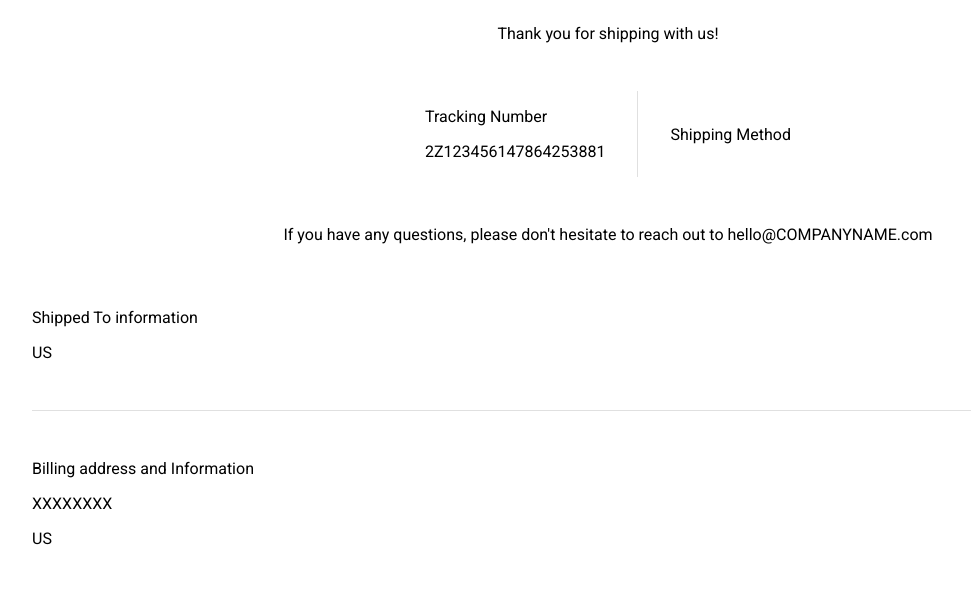
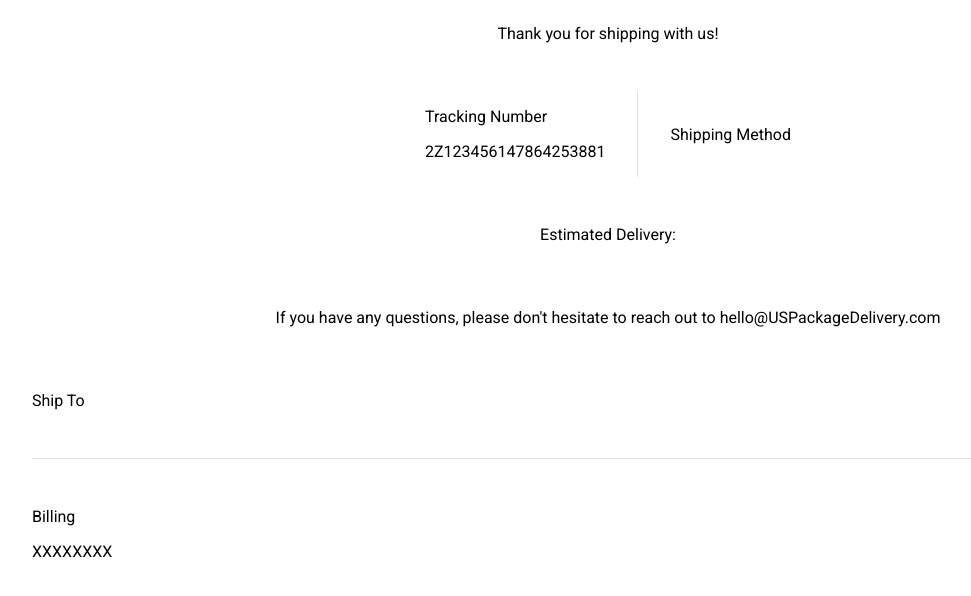
Before and after one commit to JCVCoding/shipping-app, a React (Vite) app: page /confirmation in a window 1280 px wide. Shown: the top 596 px of the page, without its empty margins (32-1003 px from the left). Built offline with nearby package versions, Linux system fonts and the light colour scheme.

Commit message:
Remove country dropdown and its state, rearrange info on confirmation page

```diff
--- a/src/components/ShippingForm.tsx
+++ b/src/components/ShippingForm.tsx
@@ -19,7 +19,6 @@ type ShippingFormFields = {
   shipperZip: string;
   shipperEmail: string;
   recipientName: string;
-  recipientCountry: string;
   recipientAddress: string;
   recipientCity: string;
   recipientState: string;
@@ -68,18 +67,6 @@ const ShippingForm = () => {
               onInput={({ target }) => dispatchToStore(target)}
               fullWidth
             />
-            <TextField
-              select
-              fullWidth
-              label='Country'
-              id='country_from'
-              defaultValue={ship.shipperCountry}
-              name='shipperCountry'
-              onInput={({ target }) => dispatchToStore(target)}
-              variant='standard'
-            >
-              <MenuItem value={'US'}>United States of America</MenuItem>
-            </TextField>
             <TextField
               label='Street Address'
               id='address_from'
@@ -186,20 +173,6 @@ const ShippingForm = () => {
               onInput={({ target }) => dispatchToStore(target)}
               fullWidth
             />
-            <TextField
-              select
-              fullWidth
-              label='Country'
-              id='country_to'
-              defaultValue={ship.recipientCountry}
-              {...register('recipientCountry', { required: 'Name required' })}
-              error={errors.recipientCountry?.type ? true : false}
-              helperText={errors.recipientCountry?.message}
-              onChange={({ target }) => dispatchToStore(target)}
-              variant='standard'
-            >
-              <MenuItem value={'US'}>United States of America</MenuItem>
-            </TextField>
             <TextField
               label='Street Address'
               id='address_to'
--- a/src/features/ship/shipSlice.ts
+++ b/src/features/ship/shipSlice.ts
@@ -3,7 +3,6 @@ import { createSlice } from '@reduxjs/toolkit';
 type ShipFormFields = {
   name:
     | 'shipperName'
-    | 'shipperCountry'
     | 'shipperAddress'
     | 'shipperAddress2'
     | 'shipperCity'
@@ -11,7 +10,6 @@ type ShipFormFields = {
     | 'shipperPhone'
     | 'shipperEmail'
     | 'recipientName'
-    | 'recipientCountry'
     | 'recipientAddress'
     | 'recipientAddress2'
     | 'recipientCity'
@@ -24,7 +22,6 @@ export const shipSlice = createSlice({
   name: 'ship',
   initialState: {
     shipperName: '',
-    shipperCountry: 'US',
     shipperAddress: '',
     shipperAddress2: '',
     shipperCity: '',
@@ -32,7 +29,6 @@ export const shipSlice = createSlice({
     shipperPhone: '',
     shipperEmail: '',
     recipientName: '',
-    recipientCountry: 'US',
     recipientAddress: '',
     recipientAddress2: '',
     recipientCity: '',
--- a/src/pages/confirmation.tsx
+++ b/src/pages/confirmation.tsx
@@ -49,9 +49,14 @@ const ConfirmationPage = () => {
         </Grid>
         <Grid xs={12}>
           <Box sx={{ textAlign: 'center' }}>
+            <p>Estimated Delivery: {quote.deliveryDate}</p>
+          </Box>
+        </Grid>
+        <Grid xs={12}>
+          <Box sx={{ textAlign: 'center' }}>
             <p>
               If you have any questions, please don't hesitate to reach out to
-              hello@COMPANYNAME.com
+              hello@USPackageDelivery.com
             </p>
           </Box>
         </Grid>
@@ -62,7 +67,7 @@ const ConfirmationPage = () => {
             spacing={4}
           >
             <div>
-              <p>Shipped To information</p>
+              <p>Ship To</p>
               <p>{shippingInfo.recipientName}</p>
 
               <p>{shippingInfo.recipientAddress}</p>
@@ -70,11 +75,9 @@ const ConfirmationPage = () => {
                 {shippingInfo.recipientCity} {shippingInfo.recipientState}{' '}
                 {fromZip.value}
               </p>
-              <p>{shippingInfo.recipientCountry}</p>
             </div>
             <div>
-              <p>Billing address and Information</p>
-              <p>{billingInfo.cardName}</p>
+              <p>Billing</p>
               <p>
                 XXXXXXXX
                 {billingInfo.cardNumber.substring(
@@ -82,14 +85,22 @@ const ConfirmationPage = () => {
                   billingInfo.cardNumber.length
                 )}
               </p>
-              {billingInfo.billingAddress ? null : (
+              <p>{billingInfo.cardName}</p>
+              {billingInfo.billingAddress ? (
+                <>
+                  <p>{billingInfo.billingAddress}</p>
+                  <p>
+                    {billingInfo.billingCity} {billingInfo.billingState}{' '}
+                    {billingInfo.billingZip}
+                  </p>
+                </>
+              ) : (
                 <>
                   <p>{shippingInfo.shipperAddress}</p>
                   <p>
                     {shippingInfo.shipperCity} {shippingInfo.shipperState}{' '}
                     {fromZip.value}
                   </p>
-                  <p>{shippingInfo.shipperCountry}</p>
                 </>
               )}
             </div>
```
